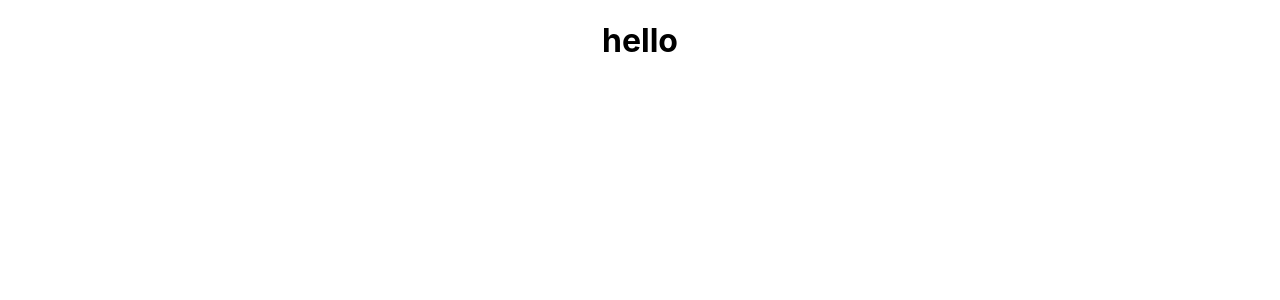
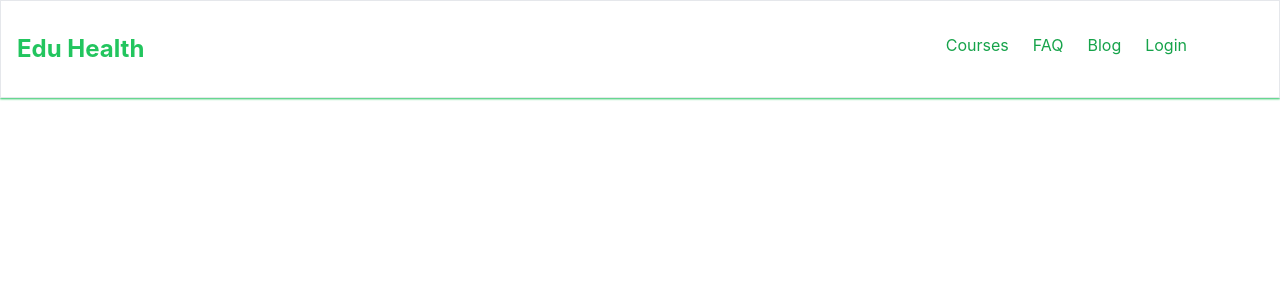
Before and after one commit to almahfuz97/edu-health-client, a React (Create React App) app: page / in a window 1280 px wide. Shown: the top 300 px of the page. Built offline with nearby package versions, Linux system fonts and the light colour scheme.

Commit message:
added header

```diff
--- a/package.json
+++ b/package.json
@@ -9,6 +9,7 @@
     "firebase": "^9.12.1",
     "react": "^18.2.0",
     "react-dom": "^18.2.0",
+    "react-router-dom": "^6.4.2",
     "react-scripts": "5.0.1",
     "web-vitals": "^2.1.4"
   },
@@ -35,5 +36,10 @@
       "last 1 firefox version",
       "last 1 safari version"
     ]
+  },
+  "devDependencies": {
+    "autoprefixer": "^10.4.12",
+    "postcss": "^8.4.18",
+    "tailwindcss": "^3.2.1"
   }
 }
--- /dev/null
+++ b/postcss.config.js
@@ -0,0 +1,6 @@
+module.exports = {
+  plugins: {
+    tailwindcss: {},
+    autoprefixer: {},
+  },
+}
--- a/src/App.js
+++ b/src/App.js
@@ -1,11 +1,13 @@
 import logo from './logo.svg';
 import './App.css';
+import { RouterProvider } from 'react-router-dom';
+import { router } from './Routes/allRoutes';
 
 function App() {
   return (
-    <div className="App">
-      <h1>hello</h1>
-    </div>
+
+    <RouterProvider router={router}></RouterProvider>
+
   );
 }
 
--- /dev/null
+++ b/src/Layouts/Main.js
@@ -0,0 +1,12 @@
+import React from 'react'
+import { Outlet } from 'react-router-dom'
+import Header from '../Pages/Header/Header'
+
+export default function Main() {
+    return (
+        <div>
+            <Header />
+            <Outlet />
+        </div>
+    )
+}
--- /dev/null
+++ b/src/Pages/Courses/CourseDetails/CourseDetails.js
@@ -0,0 +1,9 @@
+import React from 'react'
+
+export default function CourseDetails() {
+    return (
+        <div>
+            <h1>course details</h1>
+        </div>
+    )
+}
--- /dev/null
+++ b/src/Pages/Header/Header.js
@@ -0,0 +1,112 @@
+import React, { useState } from "react";
+import { NavLink } from "react-router-dom";
+
+export default function Header() {
+    const [toggleBurger, setToggleBurger] = useState(false);
+
+    const handleBurger = () => {
+        console.log(toggleBurger);
+        setToggleBurger((prev) => !prev);
+    };
+
+    return (
+        <div>
+            <nav className="p-4 border shadow-sm shadow-green-500 flex justify-between items-center">
+                <div className=" flex items-center">
+                    {/* <img src='logo192.png' alt="logo" className="w-10 mr-2" /> */}
+                    <h1 className=" font-bold text-2xl text-green-500">Edu Health</h1>
+                </div>
+                <ul
+                    className={`md:flex  md:visible absolute md:relative right-9 duration-500 md:mt-0  ${toggleBurger ? "mt-40" : "-mt-96"
+                        } bg-slate-50  md:bg-transparent p-4 rounded`}
+                >
+                    <li
+                        onClick={handleBurger}
+                        className="mr-6 hover:text-purple-400 text-green-600 mb-2"
+                    >
+                        <NavLink
+                            to={"/courses"}
+                            className={({ isActive }) =>
+                                isActive
+                                    ? "text-purple-400  ease duration-100"
+                                    : "ease duration-100"
+                            }
+                        >
+                            Courses
+                        </NavLink>{" "}
+                    </li>
+
+                    <li
+                        onClick={handleBurger}
+                        className="mr-6 hover:text-purple-400 text-green-600 mb-2"
+                    >
+                        <NavLink
+                            to={"/stats"}
+                            className={({ isActive }) =>
+                                isActive
+                                    ? "text-purple-400  ease duration-100"
+                                    : "ease duration-100"
+                            }
+                        >
+                            FAQ
+                        </NavLink>{" "}
+                    </li>
+
+                    <li
+                        onClick={handleBurger}
+                        className="mr-6 hover:text-purple-400 text-green-600"
+                    >
+                        <NavLink
+                            to={"/blog"}
+                            className={({ isActive }) =>
+                                isActive
+                                    ? "text-purple-400  ease duration-100"
+                                    : "ease duration-100"
+                            }
+                        >
+                            Blog
+                        </NavLink>{" "}
+                    </li>
+
+                    <li
+                        onClick={handleBurger}
+                        className="mr-6 hover:text-purple-400 text-green-600"
+                    >
+                        <NavLink
+                            to={"/login"}
+                            className={({ isActive }) =>
+                                isActive
+                                    ? "text-purple-400  ease duration-100"
+                                    : "ease duration-100"
+                            }
+                        >
+                            Login
+                        </NavLink>{" "}
+                    </li>
+                </ul>
+                {/* making hamburger */}
+                <div
+                    onClick={handleBurger}
+                    className=" md:hidden relative cursor-pointer"
+                >
+                    <div
+                        className={`w-6 h-0.5  duration-300 mb-1 bg-green-500  ${toggleBurger
+                            ? "rotate-45 origin-center absolute right-0.5 p-0.5"
+                            : "rotate-0 relative"
+                            }`}
+                    ></div>
+                    <div
+                        className={`w-6 h-0.5 duration-300 mb-1 bg-green-500  ${toggleBurger ? "hidden" : "visible"
+                            }`}
+                    ></div>
+                    <div
+                        className={`w-6 h-0.5 mb-1 duration-300 bg-green-500  ${toggleBurger
+                            ? "-rotate-45 origin-center absolute right-0.5 p-0.5"
+                            : "rotate-0 relative"
+                            }`}
+                    ></div>
+                </div>
+            </nav>
+        </div>
+    );
+}
--- /dev/null
+++ b/src/Routes/allRoutes.js
@@ -0,0 +1,9 @@
+import { createBrowserRouter } from "react-router-dom";
+import Main from "../Layouts/Main";
+
+export const router = createBrowserRouter([
+    {
+        path: '/',
+        element: <Main />
+    }
+])
--- a/src/index.css
+++ b/src/index.css
@@ -1,3 +1,7 @@
+@tailwind base;
+@tailwind components;
+@tailwind utilities;
+
 body {
   margin: 0;
   font-family: -apple-system, BlinkMacSystemFont, 'Segoe UI', 'Roboto', 'Oxygen',
--- /dev/null
+++ b/tailwind.config.js
@@ -0,0 +1,11 @@
+/** @type {import('tailwindcss').Config} */
+module.exports = {
+  content: [
+    "./src/**/*.{js,jsx,ts,tsx}",
+
+  ],
+  theme: {
+    extend: {},
+  },
+  plugins: [],
+}
```
Also changed, not shown: firebase.json (added), src/Pages/Courses/AllCourse/AllCourse.js (added), 2 other files (tests, documents, lock files or other folders).
